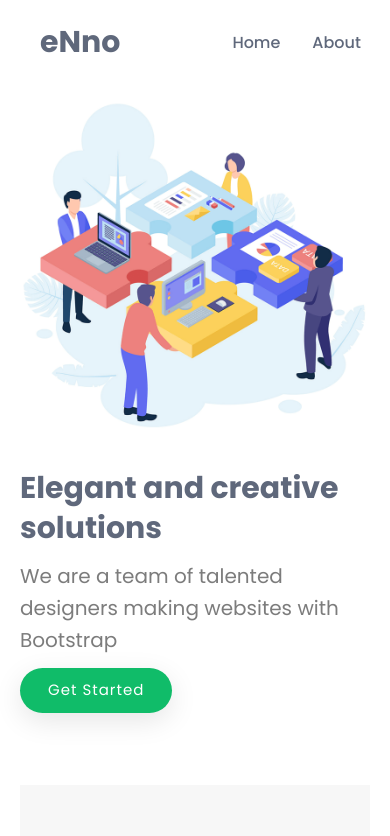
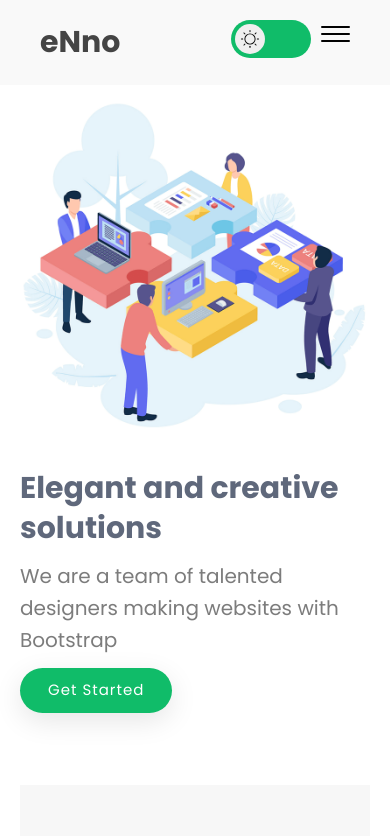
Before and after one commit to nguyenphuong29082004/HIT15_REACT_2025, a React (Vite) app in the folder week1/: page / in a window 390 px wide. Shown: the top 836 px of the page. Built offline with nearby package versions, Linux system fonts and the light colour scheme.

Commit message:
add responsive

```diff
--- a/week1/src/components/Ex_test/Banner/Banner.scss
+++ b/week1/src/components/Ex_test/Banner/Banner.scss
@@ -21,7 +21,8 @@
     &__description{
       font-size: 20px;
       font-weight: 400;
-      line-height: 60px;
+      line-height: 30px;
+      margin: 12px 0px;
       &--light{
         color: color-mix(in srgb, style.$default-color, transparent 30%);
       }
--- a/week1/src/components/Ex_test/Header/Header.jsx
+++ b/week1/src/components/Ex_test/Header/Header.jsx
@@ -6,7 +6,7 @@ function Header({setAdd, children}) {
 
   return (
     <>
-     <div className={`container-header ${setAdd ? "light" : 'dark'} `}>
+        <div className={`container-header ${setAdd ? "light" : 'dark'} `}>
         {/*=====================MENU > 575============= */}
         <div className={`menu ${setAdd ? "menu-light" : 'menu-dark'}`}>
             <p class={`menu__name ${setAdd ? "menu__name--light" : 'menu__name--dark'}`}>eNno</p>
@@ -39,10 +39,42 @@ function Header({setAdd, children}) {
                 </li>
             </ul>
         </div>
+        </div>
         {/* ===========END=========== */}
 
+
+         {/* ================MENU PHONE=========================== */}
+        <div className={`container-header-phone ${setAdd ? "container-header-phone--light" : 'container-header-phone--dark'} `}>
+        <div className={`menu-phone ${setAdd ? "menu-phone__light" : 'menu-phone__dark'}`}>
+            <p class={`menu-phone__name-phone ${setAdd ? "menu-phone__name--light" : 'menu-phone__name--dark'}`}>eNno</p>
+            <div className={`menu-phone__right ${setAdd ? "menu-phone__right--light" : 'menu-phone__right--dark'}`}>
+                <div className={`menu-phone__item-phone menu-phone__item-phone--toggle ${setAdd ? "light" : "dark"}`}>
+                    {children}
+                </div>
+                <div className='menu_ht'>
+                    <input type="checkbox" id="toggle" />
+                    <div className="menu-phone__span">
+                        <span></span>
+                        <span></span>
+                        <span></span>
+                    </div>
+                    <div class="overlay"></div>
+                    <ul className={`menu-phone__main-phone ${setAdd ? "menu-phone__main-phone--light" : 'menu-phone__main-phone--dark'}`}>
+                        <li className="menu-phone__item-phone"><a className={`menu-phone__link-phone ${setAdd ? "menu-phone__link--light" : 'menu-phone__link--dark'}`} href="#">Home</a></li>
+                        <li className="menu-phone__item-phone"><a className={`menu-phone__link-phone ${setAdd ? "menu-phone__link--light" : 'menu-phone__link--dark'}`} href="#">About</a></li>
+                        <li className="menu-phone__item-phone"><a className={`menu-phone__link-phone ${setAdd ? "menu-phone__link--light" : 'menu-phone__link--dark'}`} href="#">Services</a></li>
+                        <li className="menu-phone__item-phone"><a className={`menu-phone__link-phone ${setAdd ? "menu-phone__link--light" : 'menu-phone__link--dark'}`} href="#">Protfolio</a></li>
+                        <li className="menu-phone__item-phone"><a className={`menu-phone__link-phone ${setAdd ? "menu-phone__link--light" : 'menu-phone__link--dark'}`} href="#">Team</a></li>
+                        <li className="menu-phone__item-phone"><a className={`menu-phone__link-phone ${setAdd ? "menu-phone__link--light" : 'menu-phone__link--dark'}`} href="#">Dropdown</a></li>
+                        <li className="menu-phone__item-phone"><a className={`menu-phone__link-phone ${setAdd ? "menu-phone__link--light" : 'menu-phone__link--dark'}`} href="#">Contact</a></li>
+                    </ul>
+                </div>
+
+
+            </div>
+        </div>
+        </div>
         <Banner setDark={setAdd}/>
-        </div>
     </>
   )
 }
--- a/week1/src/components/Ex_test/Header/Header.scss
+++ b/week1/src/components/Ex_test/Header/Header.scss
@@ -1,4 +1,7 @@
 @use "../../../styles/index" as style;
+.container-header-phone {
+  display: none;
+}
 .menu {
   display: flex;
   align-items: center;
@@ -11,10 +14,10 @@
   &__name {
     font-size: 30px;
     font-weight: 700;
-    &--light{
+    &--light {
       color: style.$nav-color;
     }
-    &--dark{
+    &--dark {
       color: style.$nav-color-dark;
     }
   }
@@ -40,10 +43,10 @@
     font-weight: 500;
     line-height: 30px;
     width: fit-content;
-    &--light{
+    &--light {
       color: style.$nav-color;
     }
-    &--dark{
+    &--dark {
       color: style.$nav-color-dark;
     }
   }
@@ -108,7 +111,6 @@
     @include style.flex(center, center);
   }
   &__convert-light {
-
     font-size: 30px;
     padding: 4px;
   }
@@ -121,14 +123,175 @@
   &__convert-dark {
     font-size: 30px;
     padding: 4px;
-
   }
-
 }
 
-.menu-light{
+.menu-light {
   background-color: white;
 }
-.menu-dark{
+.menu-dark {
   background-color: black;
 }
+
+//=================MENU PHONE==================
+.container-header-phone {
+  padding: 20px 40px 20px 40px;
+  &--light {
+    background-color: #f9f9f9;
+  }
+  &--dark {
+    background-color: black;
+  }
+  position: fixed;
+}
+.menu-phone {
+  display: flex;
+  align-items: flex-start;
+  justify-content: space-between;
+  &__name-phone {
+    font-size: 30px;
+    font-weight: 700;
+
+    &--light {
+      color: style.$nav-color;
+    }
+
+    &--dark {
+      color: style.$nav-color-dark;
+    }
+  }
+  &__span {
+    position: relative;
+  }
+  &__right {
+    display: flex;
+    align-items: flex-start;
+    column-gap: 10px;
+    .menu_ht {
+      position: relative;
+      margin-top: 6px;
+    }
+    span {
+      display: flex;
+      width: 29px;
+      height: 2px;
+      margin-bottom: 5px;
+
+      border-radius: 3px;
+      transition: transform 0.3s ease, opacity 0.3s ease;
+    }
+    input {
+      position: absolute;
+      width: 40px;
+      height: 30px;
+      // top: 12px;
+      // right: 136px;
+      opacity: 0;
+      cursor: pointer;
+      z-index: 2;
+    }
+    .overlay {
+      position: fixed;
+      top: 0;
+      left: 0;
+      width: 100%;
+      height: 100%;
+      background-color: rgba(58, 57, 57, 0.559);
+      z-index: 1;
+      display: none;
+    }
+    &--light {
+      span {
+        background: #020202;
+      }
+    }
+    &--dark {
+      span {
+        background-color: white;
+      }
+    }
+  }
+  &__item-phone {
+    list-style-type: none;
+
+    :hover {
+      color: style.$accent-color;
+    }
+  }
+  &__item-phone {
+    padding: 4px;
+
+    &--toggle {
+      list-style: none;
+      width: 80px;
+      border-radius: 20px;
+
+      transition: transform 0.5s ease;
+
+      &.light {
+        background-color: style.$accent-color; // Đảm bảo biến được nhập
+      }
+
+      &.dark {
+        background-color: #cc1111; // Màu tối mặc định
+      }
+    }
+  }
+  &__link-phone {
+    font-size: 16px;
+    text-decoration: none;
+    font-weight: 500;
+    line-height: 30px;
+    width: fit-content;
+
+    &--light {
+      color: style.$nav-color;
+    }
+
+    &--dark {
+      color: style.$nav-color-dark;
+    }
+  }
+  &__main-phone {
+    width: 700px;
+    height: max-content;
+    display: none;
+    border-radius: 24px;
+    position: absolute;
+    left: 40px;
+    line-height: 60px;
+    margin-top: 24px;
+    padding: 12px 24px 12px;
+    transform: translateX(80px);
+    transition: transform 0.8s ease, opacity 0.5s ease;
+    box-shadow: 4px 4px 8px 2px rgba(0, 0, 0, 0.3);
+    z-index: 2;
+    &--light {
+      background-color: #f9f9f9;
+    }
+    &--dark {
+      background-color: #3e3c3c;
+      a {
+        color: #f9f9f9;
+      }
+    }
+  }
+}
+input:checked + .menu-phone__span span:nth-child(1) {
+  opacity: 0;
+}
+
+input:checked + .menu-phone__span span:nth-child(2) {
+  transform: rotate(-45deg) translate(-2px, 6px);
+}
+
+input:checked + .menu-phone__span span:nth-child(3) {
+  transform: rotate(45deg) translate(1px, -2px);
+}
+input:checked ~ .overlay {
+  display: block;
+}
+input:checked ~ .menu-phone__main-phone {
+  display: block;
+  transform: translateX(-700px);
+}
--- a/week1/src/components/Ex_test/Responsive.scss
+++ b/week1/src/components/Ex_test/Responsive.scss
@@ -1,4 +1,7 @@
 @media (max-width: 1024px) {
+  .container-header-phone {
+    display: none;
+  }
   .menu {
     gap: 108px;
     padding: 20px 40px 32px 40px;
@@ -63,7 +66,16 @@
   }
 }
 
+// ============MENU PHONE=====================
 @media (max-width: 992px) {
+  .container-header {
+    display: none;
+  }
+  .container-header-phone {
+    display: block;
+    width: 100%;
+  }
+
   .banner {
     flex-direction: column-reverse;
     row-gap: 32px;
@@ -110,10 +122,11 @@
     /* Để phần này chiếm toàn bộ chiều rộng */
   }
 }
-@media (max-width: 767px){
-  .about__data{
+
+@media (max-width: 767px) {
+  .about__data {
     display: grid;
-    grid-template-columns: repeat(2,1fr);
+    grid-template-columns: repeat(2, 1fr);
     row-gap: 12px;
   }
 }
@@ -143,10 +156,17 @@
   .about__number {
     font-size: 28px;
   }
-            .service {
-              padding: 80px 20px 80px 20px;
-            }
+  .service {
+    padding: 80px 20px 80px 20px;
+  }
   .service__grid {
     grid-template-columns: repeat(1, 1fr);
   }
+  .menu-phone__main-phone {
+    width: 300px;
+  }
+  input:checked ~ .menu-phone__main-phone {
+    display: block;
+    transform: translateX(-300px);
+  }
 }
```
